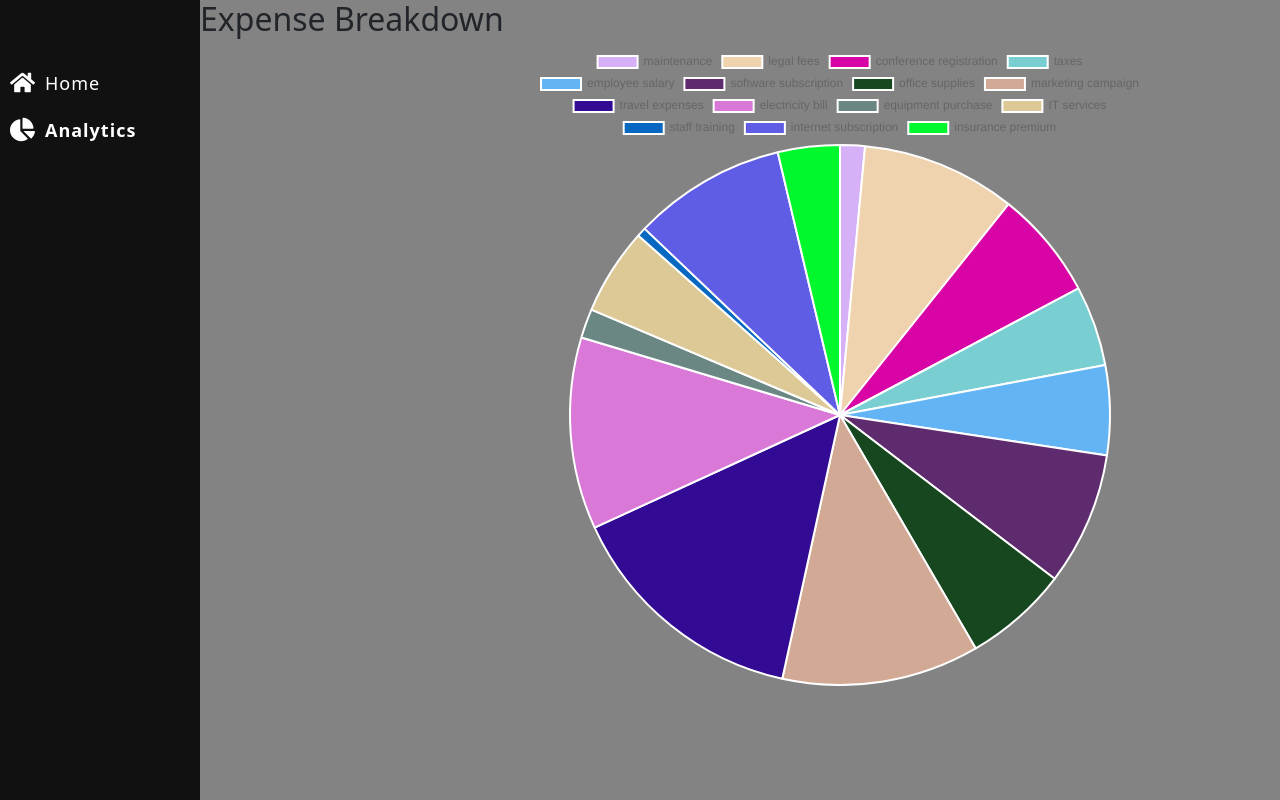
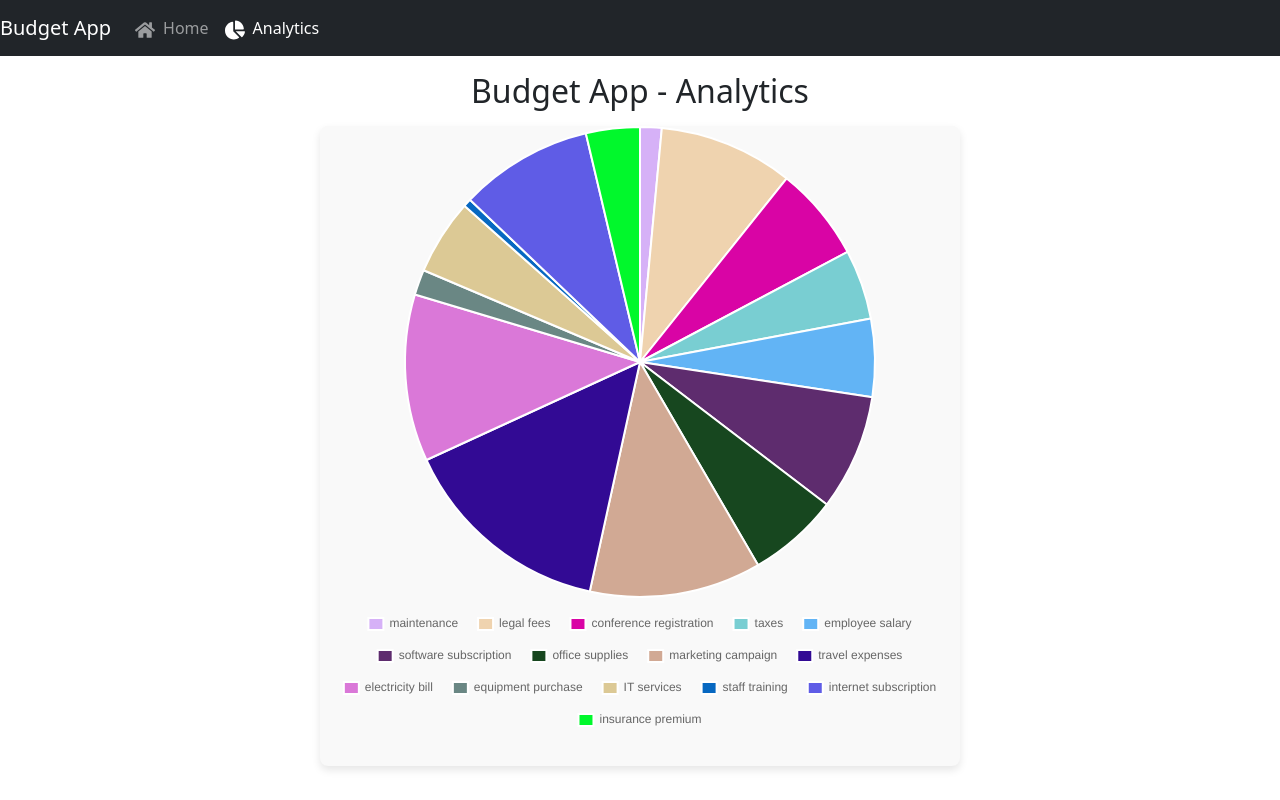
Before and after one commit to elenichas/expenses-app, a React (Vite) app: page /analytics in a window 1280 px wide. Built offline with nearby package versions, Linux system fonts and the light colour scheme; data requests are answered from the project's data file.

Commit message:
(feat): convert side to top bar

```diff
--- a/src/components/Layout.tsx
+++ b/src/components/Layout.tsx
@@ -1,5 +1,5 @@
 import { FC } from "react";
-import SideBar from "./sideBar/Sidebar";
+import NavBar from "./navBar/NavBar";
 import "../index.css";
 
 interface LayoutProps {
@@ -9,10 +9,8 @@ interface LayoutProps {
 export const Layout: FC<LayoutProps> = ({ children }) => {
   return (
     <div className="main">
-      <div className="left">
-        <SideBar />
-      </div>
-      <div className="right">{children}</div>
+      <NavBar />
+      <div>{children}</div>
     </div>
   );
 };
--- a/src/components/SideBar/Sidebar.tsx
+++ /dev/null
@@ -1,26 +0,0 @@
-import { FaChartPie } from "react-icons/fa";
-import { FaHome } from "react-icons/fa";
-import { NavLink } from "react-router-dom";
-import React from "react";
-import "./SideBar.css";
-
-const Sidebar = () => {
-  return (
-    <ul className="list">
-      <li className="list-item">
-        <NavLink to="/">
-          <FaHome size={25} />
-          <div>Home</div>
-        </NavLink>
-      </li>
-      <li className="list-item">
-        <NavLink to="/analytics">
-          <FaChartPie size={25} />
-          <div>Analytics</div>
-        </NavLink>
-      </li>
-    </ul>
-  );
-};
-
-export default Sidebar;
--- a/src/components/SideBar/SideBar.css
+++ b/src/components/navBar/NavBar.css
@@ -1,4 +1,4 @@
-.list{
+/* .list{
     display: flex;
     flex-direction: column;
     list-style: none;
@@ -25,4 +25,4 @@
 
 .list-item .active{
     font-weight: bold;
-}
+} */
--- /dev/null
+++ b/src/components/navBar/NavBar.tsx
@@ -0,0 +1,28 @@
+import React from "react";
+import { FaChartPie, FaHome } from "react-icons/fa";
+import { NavLink } from "react-router-dom";
+import { Navbar, Nav } from "react-bootstrap"; // Importing Bootstrap components
+import "./NavBar.css"; // Assuming some custom CSS if needed
+
+const NavBar = () => {
+  return (
+    <Navbar bg="dark" variant="dark" expand="lg">
+      <Navbar.Brand href="/">Budget App</Navbar.Brand>
+      <Navbar.Toggle aria-controls="basic-navbar-nav" />
+      <Navbar.Collapse id="basic-navbar-nav">
+        <Nav className="mr-auto">
+          <Nav.Link as={NavLink} to="/" exact>
+            <FaHome size={20} style={{ marginRight: "8px" }} />
+            Home
+          </Nav.Link>
+          <Nav.Link as={NavLink} to="/analytics">
+            <FaChartPie size={20} style={{ marginRight: "8px" }} />
+            Analytics
+          </Nav.Link>
+        </Nav>
+      </Navbar.Collapse>
+    </Navbar>
+  );
+};
+
+export default NavBar;
--- /dev/null
+++ b/src/components/pie-chart/PieChart.css
@@ -0,0 +1,38 @@
+.pie-chart-container {
+  width: 50%;
+  margin: 0 auto;
+  display: flex;
+  flex-direction: column;
+  align-items: center;
+  background-color: #f9f9f9;
+  border-radius: 8px;
+  box-shadow: 0 4px 8px rgba(0, 0, 0, 0.1);
+}
+
+.pie-chart-container canvas {
+  max-width: 100%; /* Ensure chart resizes responsively */
+}
+
+.chartjs-legend ul {
+  list-style: none;
+  display: flex;
+  flex-wrap: wrap;
+  justify-content: center;
+  padding: 0;
+  margin-top: 15px;
+}
+
+.chartjs-legend li {
+  display: flex;
+  align-items: center;
+  margin-right: 15px;
+  margin-bottom: 10px;
+}
+
+.chartjs-legend span {
+  display: inline-block;
+  width: 12px;
+  height: 12px;
+  margin-right: 5px;
+  background-color: currentColor;
+}
--- a/src/components/pie-chart/PieChart.tsx
+++ b/src/components/pie-chart/PieChart.tsx
@@ -1,6 +1,7 @@
 import React from "react";
 import { Pie } from "react-chartjs-2";
 import { Chart as ChartJS, ArcElement, Tooltip, Legend } from "chart.js";
+import "./PieChart.css"; // Import the custom CSS
 
 // Register Chart.js components
 ChartJS.register(ArcElement, Tooltip, Legend);
@@ -56,7 +57,7 @@ const PieChart: React.FC<PieChartProps> = ({ expenses }) => {
     labels,
     datasets: [
       {
-        label: "total amount:",
+        label: "Expenses by Description",
         data: Object.values(expenseByDescription),
         backgroundColor: backgroundColors,
         hoverOffset: 4,
@@ -64,9 +65,32 @@ const PieChart: React.FC<PieChartProps> = ({ expenses }) => {
     ],
   };
 
+  // Chart options for positioning the legend under the chart
+  const options = {
+    responsive: true,
+    plugins: {
+      title: {
+        display: true,
+        text: "Users Gained between 2016-2020",
+      },
+      legend: {
+        position: "bottom", // Position the legend under the chart
+        labels: {
+          boxWidth: 15, // Adjust the box size for the legend
+          padding: 20, // Adjust the spacing between items
+        },
+      },
+    },
+    layout: {
+      padding: {
+        bottom: 30, // Add some padding between the chart and the legend
+      },
+    },
+  };
+
   return (
-    <div style={{ width: "50%", margin: "0 auto" }}>
-      <Pie data={data} />
+    <div className="pie-chart-container">
+      <Pie data={data} options={options} />
     </div>
   );
 };
--- a/src/pages/AnalyticsPage.tsx
+++ b/src/pages/AnalyticsPage.tsx
@@ -4,7 +4,7 @@ import PieChart from "../components/pie-chart/PieChart";
 const AnalyticsPage = ({ expenses }) => {
   return (
     <div>
-      <h2>Expense Breakdown</h2>
+      <h2 className="my-3 text-center">Budget App - Analytics</h2>
       <PieChart expenses={expenses} />
     </div>
   );
```
